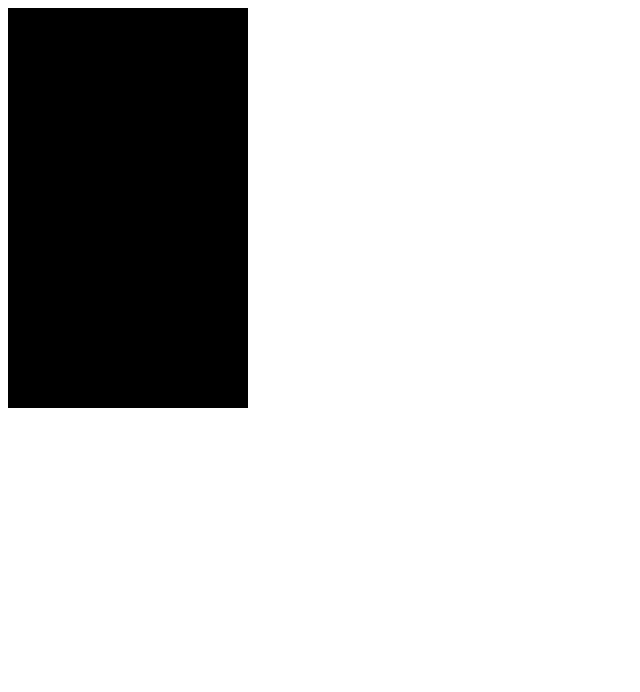
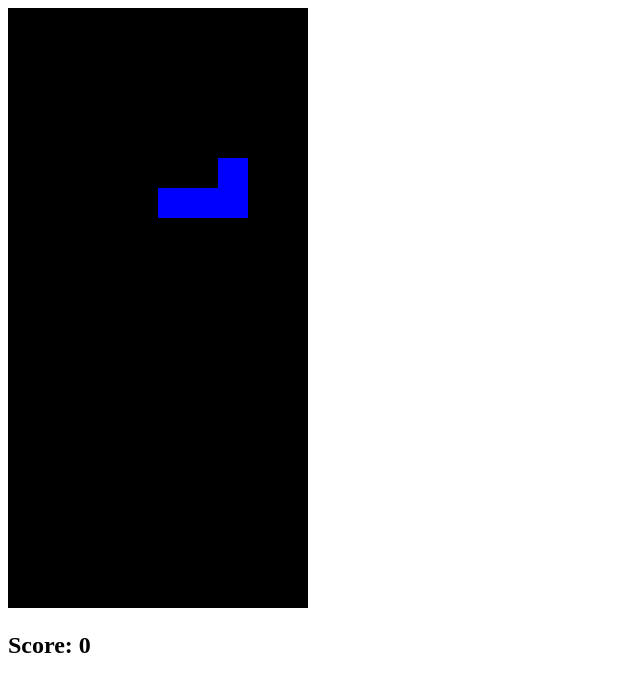
Before and after one commit to LewyMacknold1995/Tetris, a plain HTML site: page index.html in a window 1280 px wide. Shown: the whole page, without its empty margins (0-640 px from the left). Drawn offline with Linux system fonts and the light colour scheme.

Commit message:
Finished Tetris Game

```diff
--- /dev/null
+++ b/constants.js
@@ -0,0 +1,62 @@
+const GAME_CLOCK = 1000
+const BLOCK_SIDE_LENGTH = 30
+const ROWS = 20
+const COLS = 10
+const SCORE_WORTH = 10
+
+const SHAPES = [
+    [],
+    [
+        [0,0,0,0],
+        [1,1,1,1],
+        [0,0,0,0],
+        [0,0,0,0]
+    ],
+
+    [
+        [2,0,0],
+        [2,2,2],
+        [0,0,0],
+    ],
+
+    [
+        [0,0,3],
+        [3,3,3],
+        [0,0,0],
+    ],
+
+    [
+        [4,4],
+        [4,4],
+    ],
+
+    [
+        [0,5,5],
+        [5,5,0],
+        [0,0,0],
+    ],
+
+    [
+        [0,6,0],
+        [6,6,6],
+        [0,0,0],
+    ],
+
+    [
+        [7,7,0],
+        [0,7,7],
+        [0,0,0],
+    ],
+
+]
+
+const COLORS = [
+    '#000000',
+    '#FF0000',
+    '#00FF00',
+    '#0000FF',
+    '#FFFF00',
+    '#00FFFF',
+    '#10FF01',
+    '#F000FF'
+]
--- /dev/null
+++ b/gamemodel.js
@@ -0,0 +1,125 @@
+class GameModel {
+    constructor(ctx) {
+        this.ctx = ctx
+        this.fallingPiece = null // piece
+        this.grid = this.makeStartingGrid()
+    }
+
+    makeStartingGrid() {
+        let grid = []
+        for (var i = 0; i < ROWS; i++) {
+            grid.push([])
+            for (var j = 0; j < COLS; j++) {
+                grid[grid.length - 1].push(0)
+            }
+        }
+        return grid
+    }
+
+    collision(x, y, candidate=null) {
+        const shape = candidate || this.fallingPiece.shape
+        const n = shape.length
+        for (let i = 0; i < n; i++) {
+            for (let j = 0; j < n; j++) {
+                if (shape[i][j] > 0) {
+                    let p = x + j
+                    let q = y + i
+                    if (p >= 0 && p < COLS && q < ROWS) {
+                        // in bounds
+                        if (this.grid[q][p] > 0) {
+                            return true
+                        }
+                    } else {
+                        return true
+                    }
+                }
+            }
+        }
+        return false
+    }
+
+    renderGameState() {
+        for (let i = 0; i < this.grid.length; i++) {
+            for (let j = 0; j < this.grid[i].length; j++) {
+                let cell = this.grid[i][j]
+                this.ctx.fillStyle = COLORS[cell]
+                this.ctx.fillRect(j, i, 1, 1)
+            }
+        }
+
+        if (this.fallingPiece !== null) {
+            this.fallingPiece.renderPiece()
+        }
+    }
+
+
+    moveDown() {
+        if (this.fallingPiece === null) {
+            this.renderGameState()
+            return
+        } else if (this.collision(this.fallingPiece.x, this.fallingPiece.y + 1)) {
+            const shape = this.fallingPiece.shape
+            const x = this.fallingPiece.x
+            const y = this.fallingPiece.y
+            shape.map((row, i) => {
+                row.map((cell, j) => {
+                    let p = x + j
+                    let q = y + i
+                    if (p >= 0 && p < COLS && q < ROWS && cell > 0) {
+                        this.grid[q][p] = shape[i][j]
+                    }
+                })
+            })
+
+            // check game over
+            if (this.fallingPiece.y === 0) {
+                alert("Game over!")
+                this.grid = this.makeStartingGrid()
+            }
+            this.fallingPiece = null
+        } else {
+            this.fallingPiece.y += 1
+        }
+        this.renderGameState()
+    }
+
+    move(right) {
+        if (this.fallingPiece === null) {
+            return
+        }
+
+        let x = this.fallingPiece.x
+        let y = this.fallingPiece.y
+        if (right) {
+            // move right
+            if (!this.collision(x + 1, y)) {
+                this.fallingPiece.x += 1
+            }
+        } else {
+            // move left
+            if (!this.collision(x - 1, y)) {
+                this.fallingPiece.x -= 1
+            }
+        }
+        this.renderGameState()
+    }
+
+    rotate() {
+        if (this.fallingPiece !== null) {
+            let shape = [...this.fallingPiece.shape.map((row) => [...row])]
+            // transpose of matrix
+            for (let y = 0; y < shape.length; ++y) {
+                for (let x = 0; x < y; ++x) {
+                    [shape[x][y], shape[y][x]] =
+                    [shape[y][x], shape[x][y]]
+                }
+            }
+            // reverse order of rows
+            shape.forEach((row => row.reverse()))
+            if (!this.collision(this.fallingPiece.x, this.fallingPiece.y, shape)) {
+                this.fallingPiece.shape = shape
+            }
+        }
+        this.renderGameState()
+    }
+}
--- a/index.html
+++ b/index.html
@@ -1,12 +1,30 @@
-
+<!DOCTYPE html>
+<!--[if lt IE 7]>      <html class="no-js lt-ie9 lt-ie8 lt-ie7"> <![endif]-->
+<!--[if IE 7]>         <html class="no-js lt-ie9 lt-ie8"> <![endif]-->
+<!--[if IE 8]>         <html class="no-js lt-ie9"> <![endif]-->
+<!--[if gt IE 8]>      <html class="no-js"> <![endif]-->
 <html>
-<head>
-
-    <title>Tetris</title>
-</head>
-<body>
-    <canvas id="tetris" width="240" height="400"></canvas>
-    <script src="tetris.js"></script>
-
-</body>
+    <head>
+        <meta charset="utf-8">
+        <meta http-equiv="X-UA-Compatible" content="IE=edge">
+        <title></title>
+        <meta name="description" content="">
+        <meta name="viewport" content="width=device-width, initial-scale=1">
+        <link rel="stylesheet" href="">
+    </head>
+    <body>
+        <!--[if lt IE 7]>
+            <p class="browsehappy">You are using an <strong>outdated</strong> browser. Please <a href="#">upgrade your browser</a> to improve your experience.</p>
+        <![endif]-->
+        <canvas
+        id = "game-canvas"
+        width="300"
+        height="600"
+        ></canvas>
+        <h2 id = "scoreboard">Score: 0</h2>
+        <script src="./constants.js"></script>
+        <script src="./piece.js"></script>
+        <script src="./gamemodel.js"></script>
+        <script src="./tetris.js"></script>
+    </body>
 </html>
--- /dev/null
+++ b/piece.js
@@ -0,0 +1,19 @@
+class Piece {
+    constructor(shape, ctx) {
+        this.shape = shape
+        this.ctx = ctx
+        this.y = 0
+        this.x = Math.floor(COLS / 2)
+    }
+
+    renderPiece() {
+        this.shape.map((row, i) => {
+            row.map((cell, j) => {
+                if (cell > 0) {
+                    this.ctx.fillStyle = COLORS[cell]
+                    this.ctx.fillRect(this.x + j, this.y + i, 1, 1)
+                }
+            })
+        })
+    }
+}
--- a/tetris.js
+++ b/tetris.js
@@ -1,6 +1,65 @@
+// setup
 
-const canvas = document.getElementById('tetris');
-const context = canvas.getContext('2d');
+let canvas = document.getElementById("game-canvas")
+let scoreboard = document.getElementById("scoreboard")
+let ctx = canvas.getContext("2d")
+ctx.scale(BLOCK_SIDE_LENGTH, BLOCK_SIDE_LENGTH)
+let model = new GameModel(ctx)
 
-context.fillStyle = '#000';
-context.fillRect(0, 0, canvas.clientWidth, canvas.height);
+let score = 0
+
+setInterval(() => {
+    newGameState()
+}, GAME_CLOCK);
+
+
+let newGameState = () => {
+    fullSend()
+    if (model.fallingPiece === null) {
+        const rand = Math.round(Math.random() * 6) + 1
+        const newPiece = new Piece(SHAPES[rand], ctx)
+        model.fallingPiece = newPiece
+        model.moveDown()
+    } else {
+        model.moveDown()
+    }
+}
+
+const fullSend = () => {
+    const allFilled = (row) => {
+        for (let x of row) {
+            if (x === 0) {
+                return false
+            }
+        }
+        return true
+    }
+
+    for (let i = 0; i < model.grid.length; i++) {
+        if (allFilled(model.grid[i])) {
+            score += SCORE_WORTH
+            model.grid.splice(i, 1)
+            model.grid.unshift([0,0,0,0,0,0,0,0,0,0])
+        }
+    }
+
+    scoreboard.innerHTML = "Score: " + String(score)
+}
+
+document.addEventListener("keydown", (e) => {
+    e.preventDefault()
+    switch(e.key) {
+        case "w":
+            model.rotate()
+            break
+        case "d":
+            model.move(true)
+            break
+        case "s":
+            model.moveDown()
+            break
+        case "a":
+            model.move(false)
+            break
+    }
+})
```
